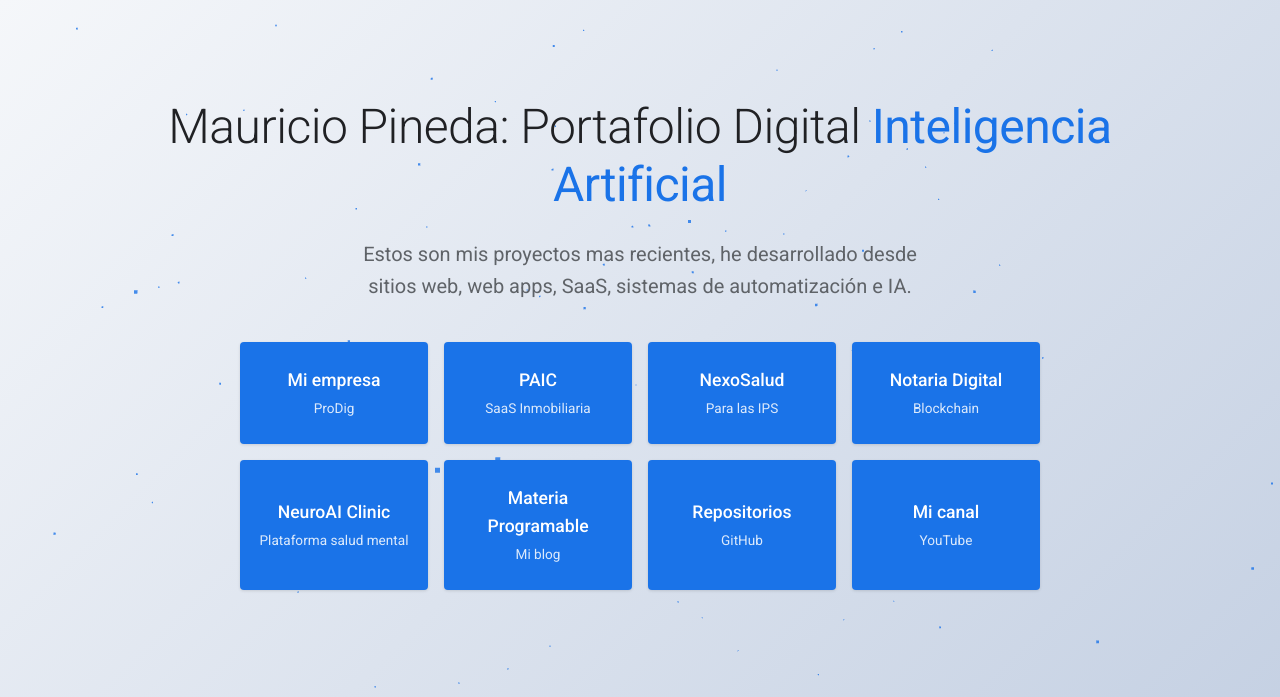
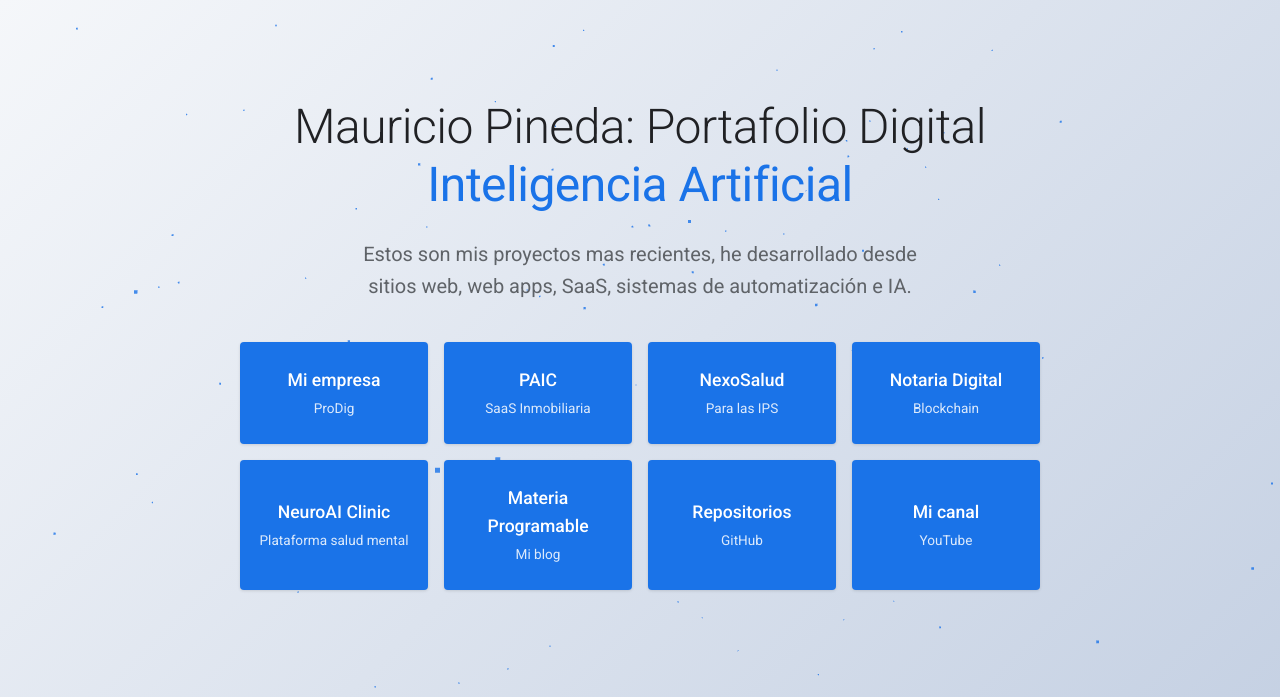
Before and after one commit to mauriciop-dev/mauriciopineda.com, a plain HTML site: page portafolio/index.html in a window 1280 px wide. Shown: the top 697 px of the page. Drawn offline with nearby package versions, Linux system fonts and the light colour scheme.

Commit message:
Hacer que 'Inteligencia Artificial' aparezca en segundo renglon

```diff
--- a/portafolio/css/styles.css
+++ b/portafolio/css/styles.css
@@ -167,6 +167,10 @@ h1 {
     font-size: 3rem;
     line-height: 1.2;
     letter-spacing: -0.5px;
+}
+
+#hero h1 .highlight {
+    display: block;
 }
 
 h2 {
```
